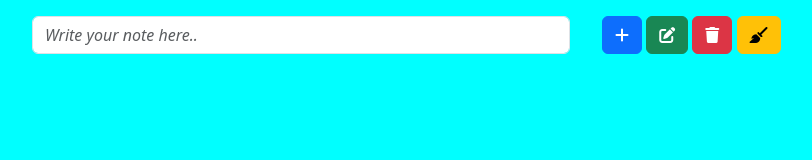
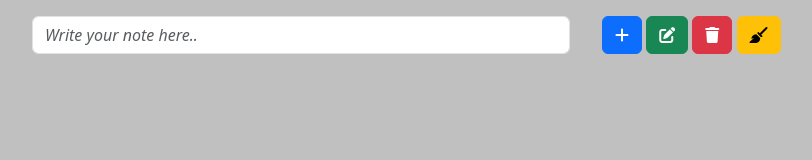
Before and after one commit to mhmtalakus/ToDo-List---JS, a plain HTML site: page index.html in a window 1280 px wide. Shown: the whole page, without its empty margins (54-866 px from the left). Drawn offline with nearby package versions, Linux system fonts and the light colour scheme.

Commit message:
a few edits have been made.

```diff
--- a/index.html
+++ b/index.html
@@ -4,14 +4,14 @@
 <head>
     <meta charset="UTF-8">
     <meta name="viewport" content="width=device-width, initial-scale=1.0">
-    <title>ToDo List</title>
+    <title>To-Do List</title>
     <link rel="icon" href="sticky-note.png" type="image/png">
     <link href="https://cdn.jsdelivr.net/npm/bootstrap@5.3.3/dist/css/bootstrap.min.css" rel="stylesheet"
         integrity="sha384-QWTKZyjpPEjISv5WaRU9OFeRpok6YctnYmDr5pNlyT2bRjXh0JMhjY6hW+ALEwIH" crossorigin="anonymous">
     <link rel="stylesheet" href="https://cdnjs.cloudflare.com/ajax/libs/font-awesome/6.7.1/css/all.min.css">
     <style>
         body{
-            background-color: aqua;
+            background-color: silver;
         }
         input::placeholder {
             font-style: italic;
```
